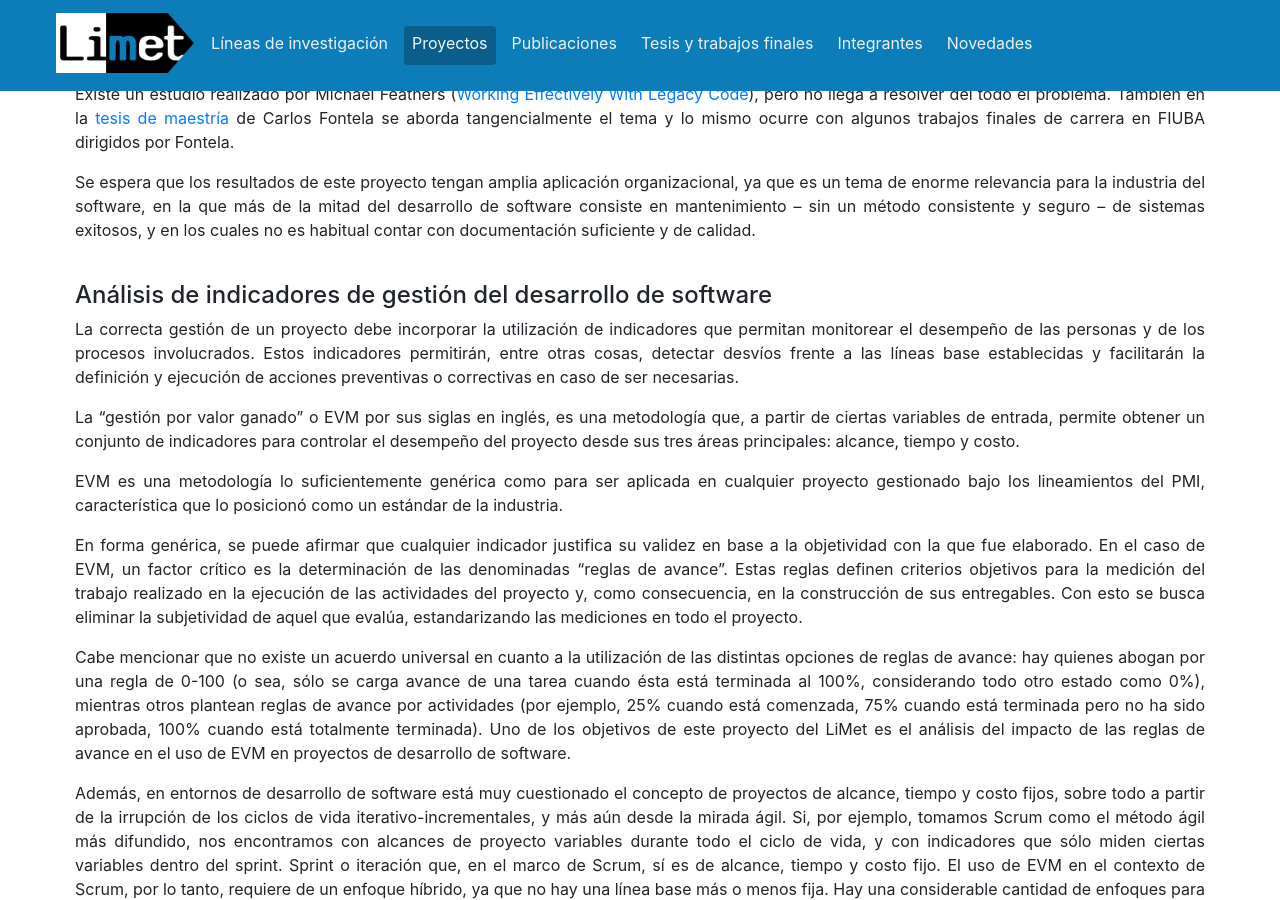
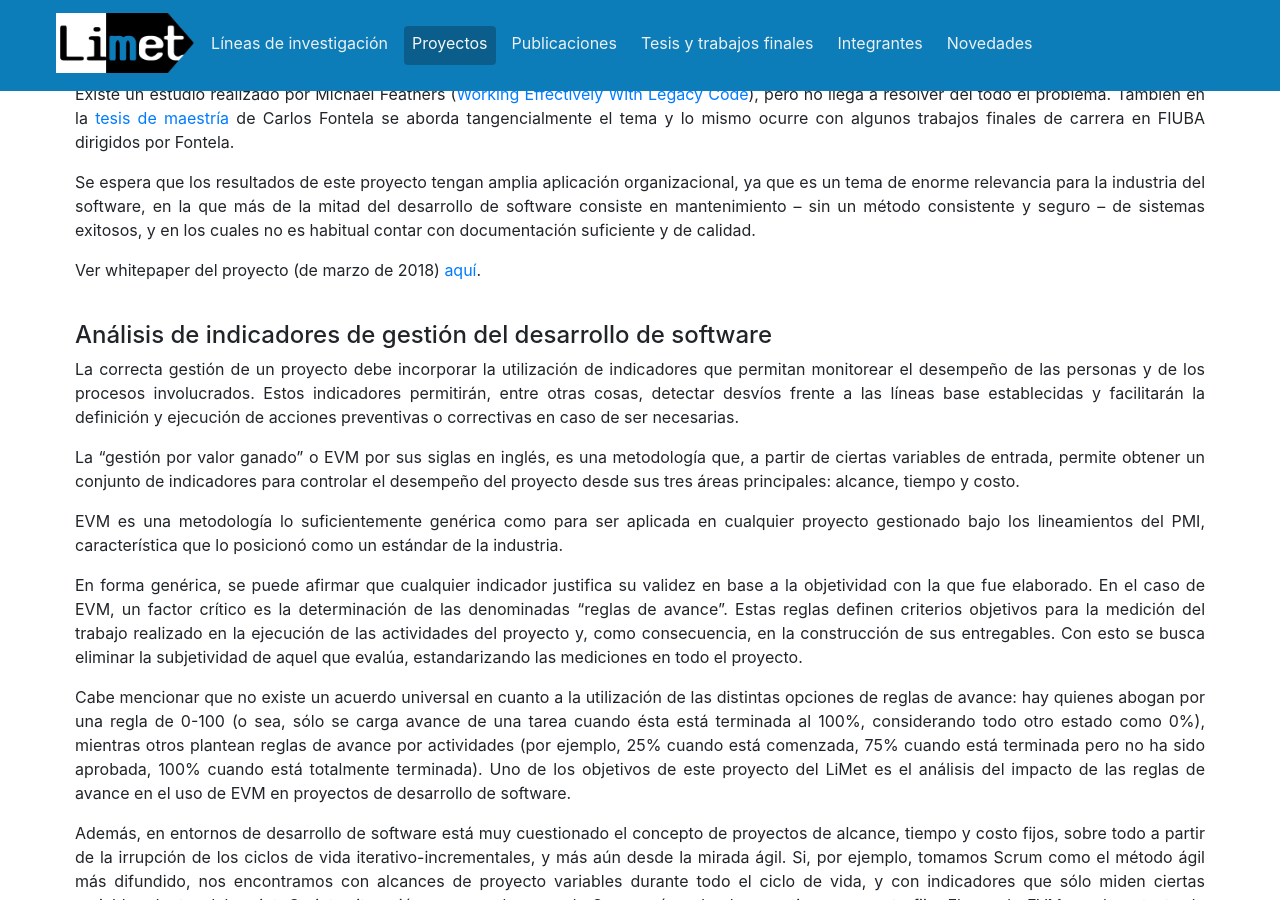
Before and after one commit to limetfiuba/limetfiuba.github.io, a Jekyll site: the page built from proyectos/index.html, in a window 1280 px wide and 900 px high, scrolled down 605 px. Built offline with Jekyll 4.4.1, drawn with Linux system fonts in a browser that asks for light colours; nearby versions of some CDN libraries.

Commit message:
Update index.html

```diff
--- a/proyectos/index.html
+++ b/proyectos/index.html
@@ -34,6 +34,9 @@ permalink: /proyectos
 <p>
     Se espera que los resultados de este proyecto tengan amplia aplicación organizacional, ya que es un tema de enorme relevancia para la industria del software, en la que más de la mitad del desarrollo de software consiste en mantenimiento – sin un método consistente y seguro – de sistemas exitosos, y en los cuales no es habitual contar con documentación suficiente y de calidad.
 </p>
+<p>
+    Ver whitepaper del proyecto (de marzo de 2018) <a href="ProyectoLegacySBEMicroservicios.pdf">aquí</a>.
+</p>
 <br>
 
 <a name="indicadores"><h4>Análisis de indicadores de gestión del desarrollo de software</h4></a>
```
